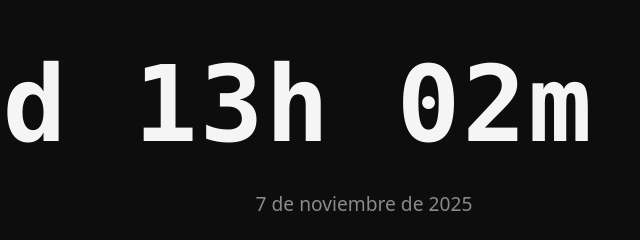
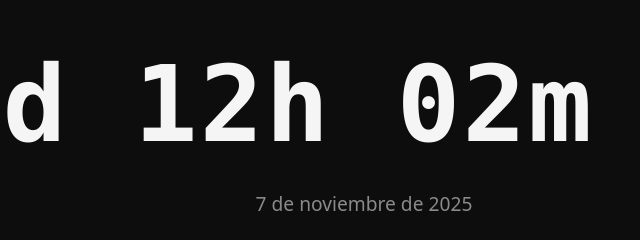
Before and after one commit to acoidaan/countdown, a plain HTML site: page index.html in a window 1280 px wide. Shown: the part 234-474 px from the top of the page, 276-916 px from the left. Drawn offline with Linux system fonts and the light colour scheme; a web font is replaced by a local one.

Commit message:
corregida la hora, estaba atrasada 1h

```diff
--- a/index.html
+++ b/index.html
@@ -16,7 +16,7 @@
   </div>
   <script>
     // ---- Cuenta atrás (7 nov 2025, 23:35 en Sevilla) ----
-    const targetDate = new Date(Date.UTC(2025, 10, 7, 23, 35, 0));
+    const targetDate = new Date(Date.UTC(2025, 10, 7, 22, 35, 0));
 
     const el = document.getElementById("countdown");
     const pad2 = (n) => String(n).padStart(2, "0");
```
